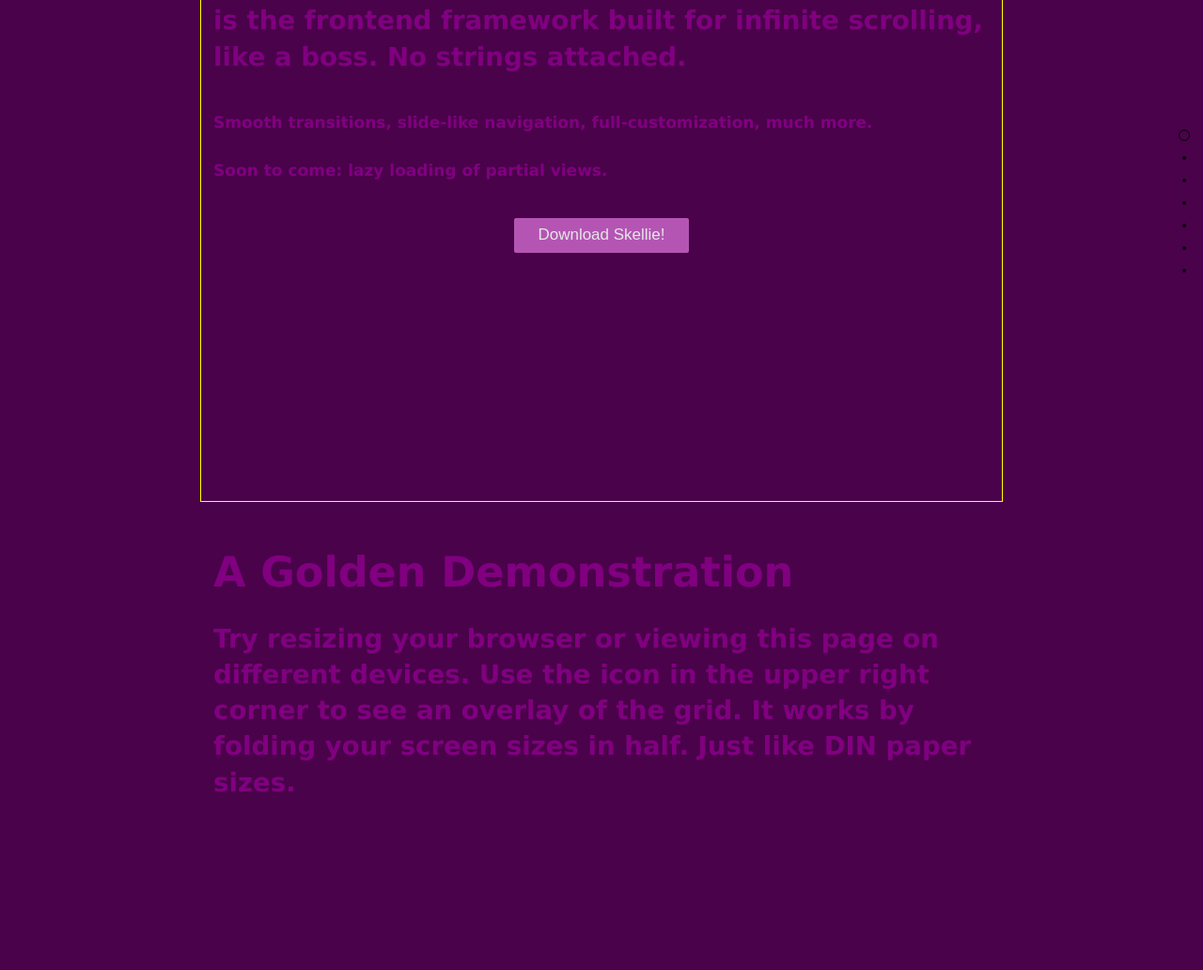
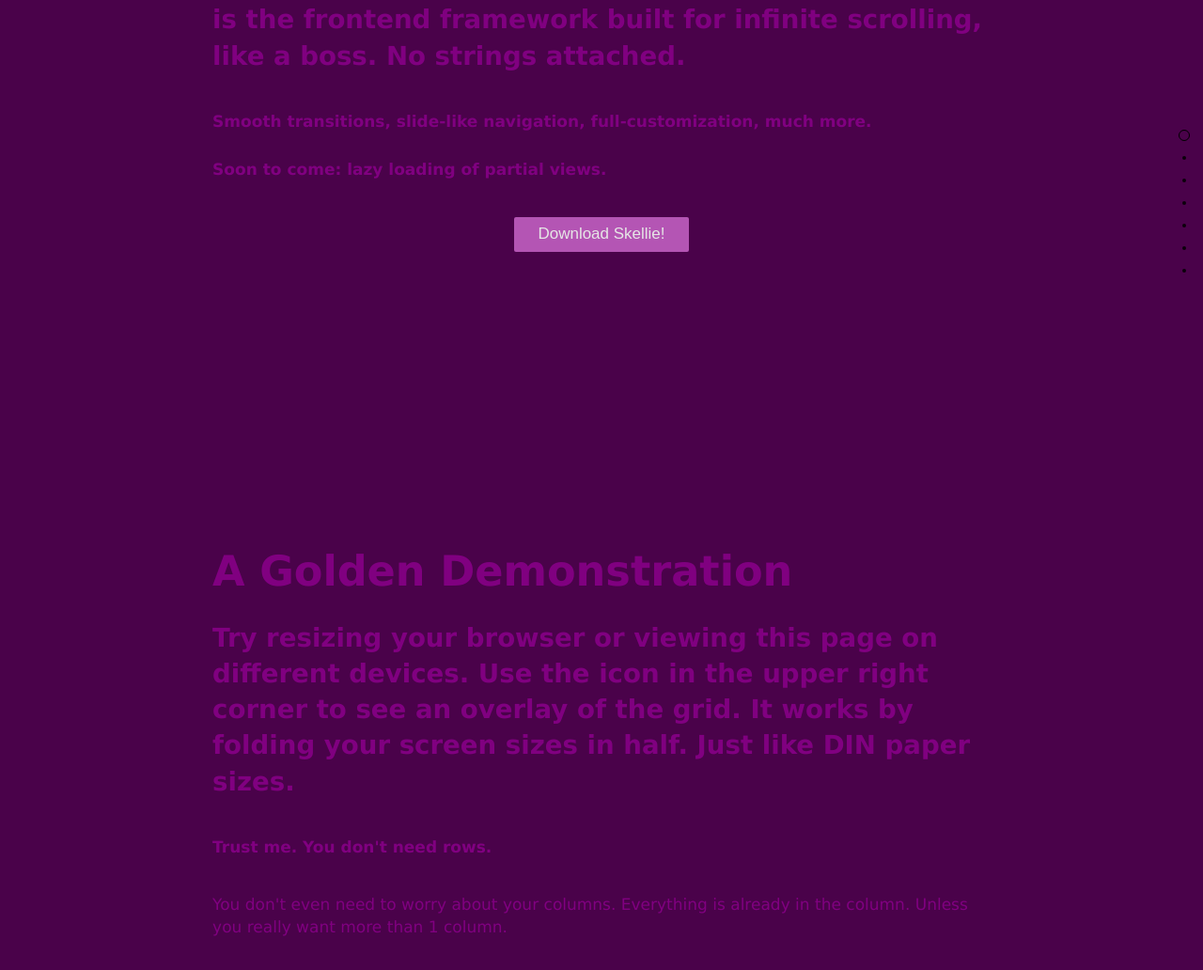
Before and after one commit to purpleraindesign/skellie, a plain HTML site: page index.html in a window 1280 px wide. Shown: the part 268-1300 px from the top of the page at 94% size. Drawn offline with nearby package versions, Linux system fonts and the light colour scheme; a web font is replaced by a local one.

Commit message:
Forgot the freaking yellow border.
It was only meant for testing, now gone.

```diff
--- a/index.html
+++ b/index.html
@@ -33,6 +33,8 @@
 				<h2>
 					Try resizing your browser or viewing this page on different devices. Use the icon in the upper right corner to see an overlay of the grid. It works by folding your screen sizes in half. Just like DIN paper sizes.
 				</h2>
+				<h3>Trust me. You don't need rows.</h3>
+				<p>You don't even need to worry about your columns. Everything is already in the column. Unless you really want more than 1 column.</p>
 			</section>
 		</header>
 
--- a/sass/screen.scss
+++ b/sass/screen.scss
@@ -73,11 +73,6 @@
 */
 
 .main {
-//	margin: 0 auto 0;
-//	max-width: 67%;
-//	max-width: 87%;
-//  max-width: 950px;
-	border: 1px solid yellow;
 	display: block;
 }
 
```
Also changed, not shown: stylesheets/screen.css.
